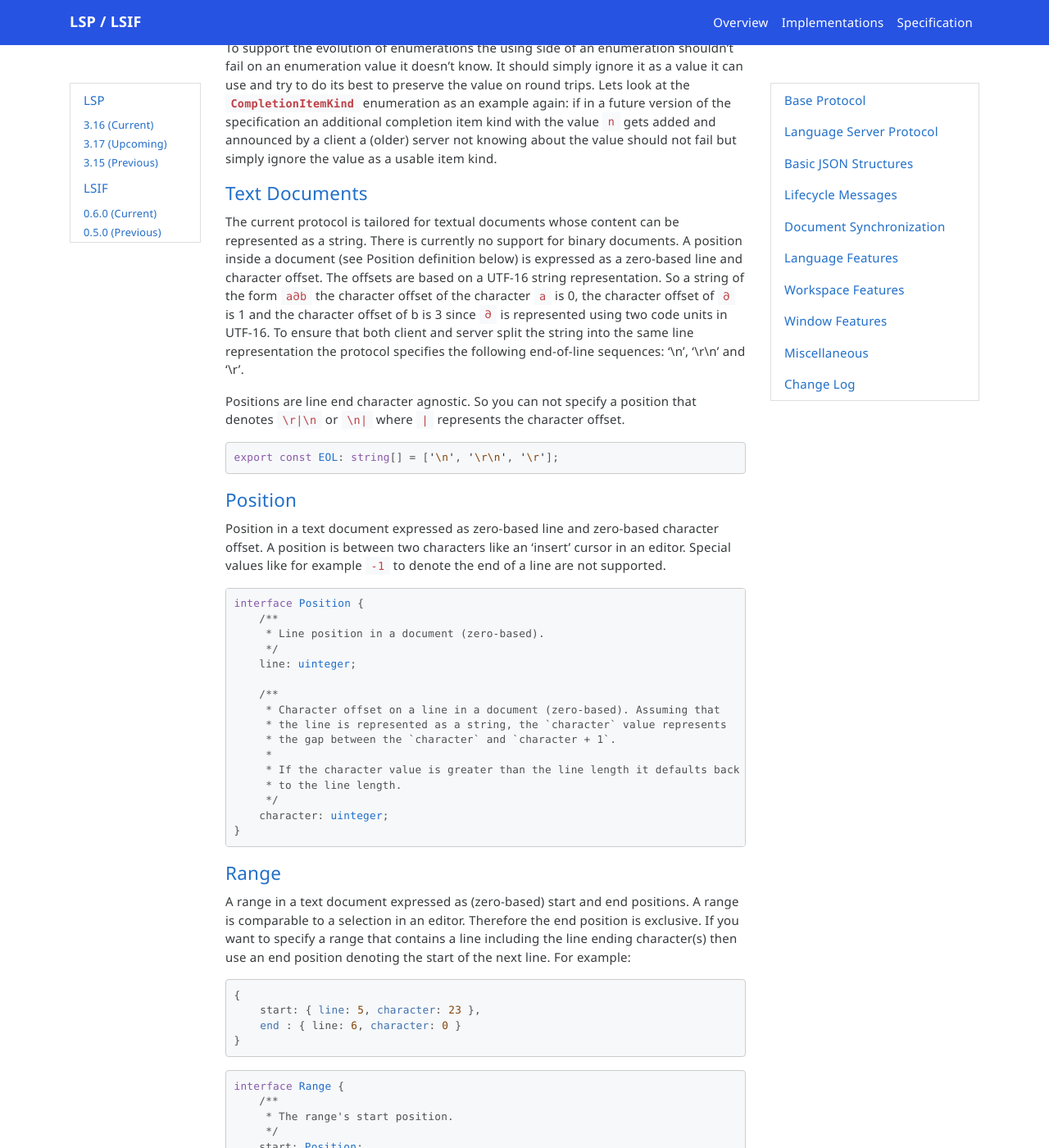
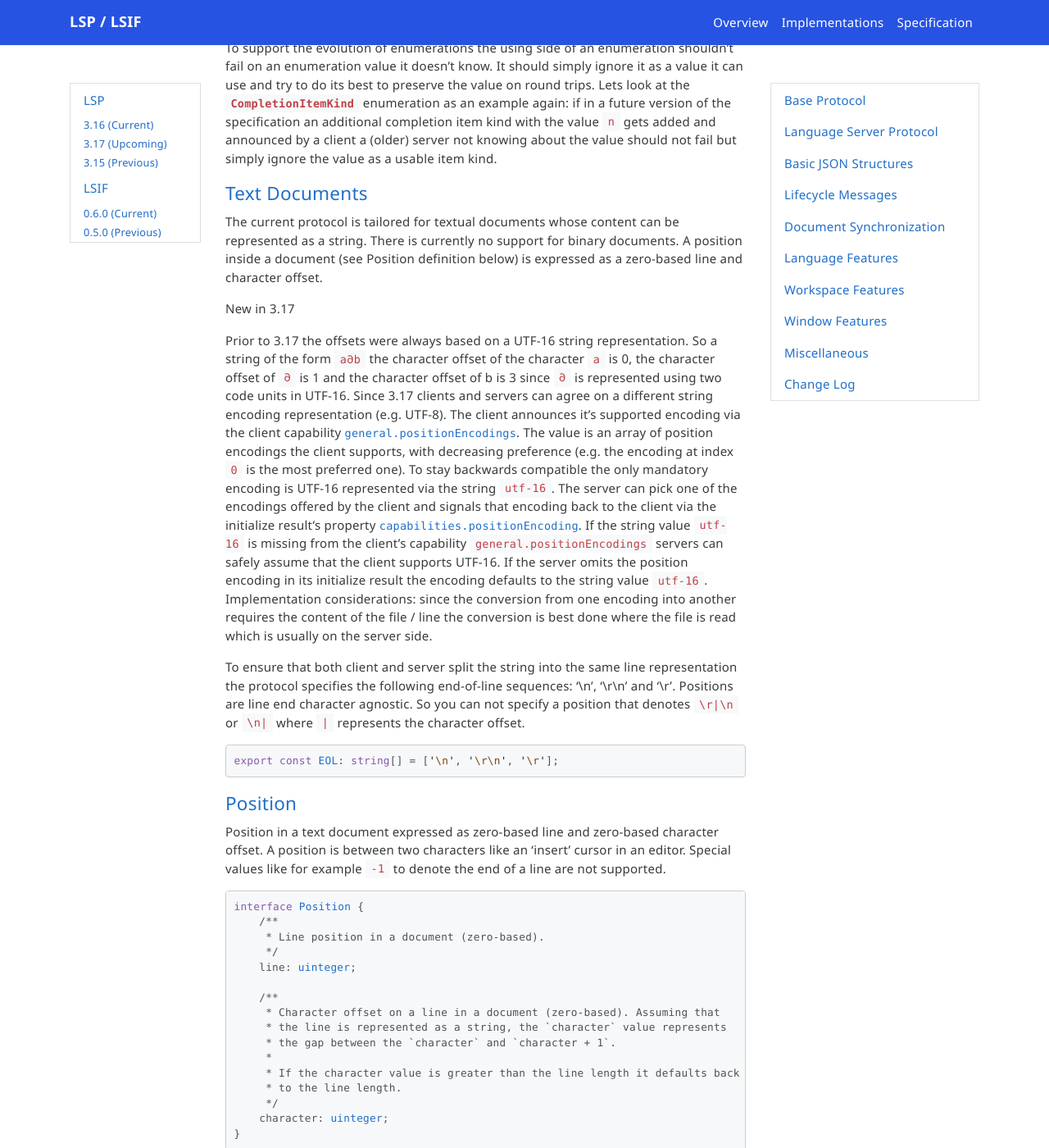
Before and after one commit to microsoft/language-server-protocol, a Jekyll site: the page built from _specifications/lsp/3.17/specification.md, in a window 1280 px wide and 1400 px high, scrolled down 11990 px. Shown: the whole window at 82% size. Built offline with Jekyll 4.4.1, drawn with Linux system fonts in a browser that asks for light colours; nearby versions of some CDN libraries; emoji names are drawn with the system emoji font; comment, search, counter and statistics services are not loaded; some of the changed text lies outside the part shown.

Commit message:
Add support for position encoding

````diff
--- a/_specifications/lsp/3.17/general/initialize.md
+++ b/_specifications/lsp/3.17/general/initialize.md
@@ -489,6 +489,35 @@
 		 * @since 3.16.0
 		 */
 		markdown?: MarkdownClientCapabilities;
+
+		/**
+		 * The position encodings supported by the client. Client and server
+		 * have to agree on the same position encoding to ensure that offsets
+		 * (e.g. character position in a line) are interpreted the same on both
+		 * side.
+		 *
+		 * To keep the protocol backwards compatible the following applies: if
+		 * the value 'utf-16' is missing from the array of position encodings
+		 * server can assume that the client supports UTF-16. UTF-16 is
+		 * therefore a mandatory encoding.
+		 *
+		 * If omitted it defaults to ['utf-16'].
+		 *
+		 * For the following standard Unicode encodings these values should be
+		 * used:
+		 *
+		 * UTF-8: 'utf-8'
+		 * UTF-16: 'utf-16'
+		 *
+		 * Implementation considerations: since the conversion from one encoding
+		 * into another requires the content of the file / line the conversion
+		 * is best done where the file is read which is usually on the server
+		 * side.
+		 *
+		 * @since 3.17.0
+		 * @proposed
+		 */
+		positionEncodings?: ('utf-16' | string)[];
 	};
 
 	/**
@@ -568,6 +600,21 @@
 
 ```typescript
 interface ServerCapabilities {
+
+	/**
+	 * The position encoding the server picked from the encodings offered
+	 * by the client via the client capability `general.positionEncodings`.
+	 *
+	 * If the client didn't provide any position encodings the only valid
+	 * value that a server can return is 'utf-16'.
+	 *
+	 * If omitted it defaults to 'utf-16'.
+	 *
+	 * @since 3.17.0
+	 * @proposed
+	 */
+	positionEncoding?: 'utf-16' | string;
+
 	/**
 	 * Defines how text documents are synced. Is either a detailed structure
 	 * defining each notification or for backwards compatibility the
--- a/_specifications/lsp/3.17/types/textDocuments.md
+++ b/_specifications/lsp/3.17/types/textDocuments.md
@@ -1,8 +1,12 @@
 #### <a href="#textDocuments" name="textDocuments" class="anchor"> Text Documents </a>
 
-The current protocol is tailored for textual documents whose content can be represented as a string. There is currently no support for binary documents. A position inside a document (see Position definition below) is expressed as a zero-based line and character offset. The offsets are based on a UTF-16 string representation. So a string of the form `a𐐀b` the character offset of the character `a` is 0, the character offset of `𐐀` is 1 and the character offset of b is 3 since `𐐀` is represented using two code units in UTF-16. To ensure that both client and server split the string into the same line representation the protocol specifies the following end-of-line sequences: '\n', '\r\n' and '\r'.
+The current protocol is tailored for textual documents whose content can be represented as a string. There is currently no support for binary documents. A position inside a document (see Position definition below) is expressed as a zero-based line and character offset.
 
-Positions are line end character agnostic. So you can not specify a position that denotes `\r|\n` or `\n|` where `|` represents the character offset.
+> New in 3.17
+
+Prior to 3.17 the offsets were always based on a UTF-16 string representation. So a string of the form `a𐐀b` the character offset of the character `a` is 0, the character offset of `𐐀` is 1 and the character offset of b is 3 since `𐐀` is represented using two code units in UTF-16. Since 3.17 clients and servers can agree on a different string encoding representation (e.g. UTF-8). The client announces it's supported encoding via the client capability [`general.positionEncodings`](#clientCapabilities). The value is an array of position encodings the client supports, with decreasing preference (e.g. the encoding at index `0` is the most preferred one). To stay backwards compatible the only mandatory encoding is UTF-16 represented via the string `utf-16`. The server can pick one of the encodings offered by the client and signals that encoding back to the client via the initialize result's property [`capabilities.positionEncoding`](#serverCapabilities). If the string value `utf-16` is missing from the client's capability `general.positionEncodings` servers can safely assume that the client supports UTF-16. If the server omits the position encoding in its initialize result the encoding defaults to the string value `utf-16`. Implementation considerations: since the conversion from one encoding into another requires the content of the file / line the conversion is best done where the file is read which is usually on the server side.
+
+To ensure that both client and server split the string into the same line representation the protocol specifies the following end-of-line sequences: '\n', '\r\n' and '\r'. Positions are line end character agnostic. So you can not specify a position that denotes `\r|\n` or `\n|` where `|` represents the character offset.
 
 ```typescript
 export const EOL: string[] = ['\n', '\r\n', '\r'];
````
Also changed, not shown: other parts of _specifications/lsp/3.17/general/initialize.md (+7 -4 lines).
